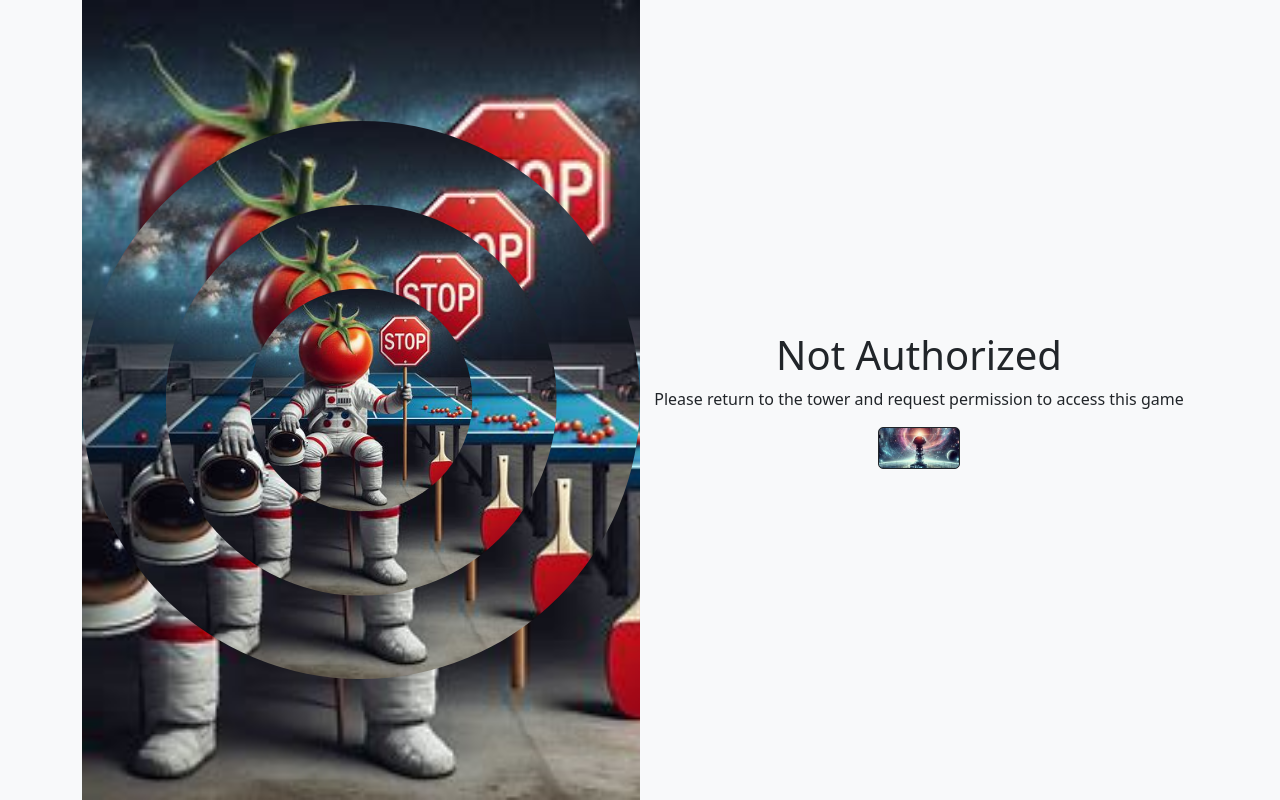
After one commit to tomatte/ft_transcendence, a Django app: page /api/notAuthorized/ in a window 1280 px wide. The commit adds this page. Run offline with Django 5.2, Linux system fonts and the light colour scheme; parts of the project's set-up code (start-up, migrations or seed data) failed here and were passed over.

Commit message:
feat: add midlleware to verify users autenticate

```diff
--- /dev/null
+++ b/backend/backend/CustomMiddleware.py
@@ -0,0 +1,14 @@
+from django.shortcuts import redirect
+
+class CustomMiddleware:
+	def __init__(self, get_response):
+		self.get_response = get_response
+		self.urls_free = ['/api/autenticate', '/api/login/', '/api/notAuthorized/']
+
+	def __call__(self, request):
+		print(request.path)
+		if request.path in self.urls_free:
+			return self.get_response(request)
+		if not request.user.is_authenticated:
+			return redirect('/api/notAuthorized/')
+		return self.get_response(request)
--- /dev/null
+++ b/backend/backend/templates/not_authorized.html
@@ -0,0 +1,78 @@
+<!doctype html>
+{% load static %}
+<html>
+<head>
+	<title>Not Authorized</title>
+	<link href="https://cdn.jsdelivr.net/npm/bootstrap@5.0.2/dist/css/bootstrap.min.css" rel="stylesheet" integrity="sha384-EVSTQN3/azprG1Anm3QDgpJLIm9Nao0Yz1ztcQTwFspd3yD65VohhpuuCOmLASjC" crossorigin="anonymous">
+
+	<style>
+		body {
+			background-color: #f8f9fa;
+			height: 100vh;
+			width: 100vw;
+		}
+		* {
+			margin: 0;
+			padding: 0;
+		}
+		.tomate-photo {
+			background-image: url("{% static 'dancorno.jpg' %}");
+			background-size: cover;
+			background-position: center;
+		}
+		.img1 {
+			width: 100%;
+			height: auto;
+			border-radius: 50%;
+		}
+		.img2 {
+			width: 70%;
+			height: auto;
+			border-radius: 50%;
+			position: absolute;
+			top: 50%;
+			left: 50%;
+			transform: translate(-50%, -50%);
+		}
+		.img3 {
+			width: 40%;
+			height: auto;
+			border-radius: 50%;
+			position: absolute;
+			top: 50%;
+			left: 50%;
+			transform: translate(-50%, -50%);
+		}
+		.button-login {
+			background-image: url("{% static 'tower.jpg' %}");
+			background-size: cover;
+			background-position: center;
+			background-color: #f8f9fa;
+			color: #212529;
+			border: 1px solid #212529;
+			padding: 20px 40px;
+			border-radius: 5px;
+			text-decoration: none;
+		}
+	</style>
+</head>
+
+<body class='container overflow-hidden mh-100'>
+	<div class='row g-0 h-100 w-100'>
+		<div class="col-6 position-relative d-flex justify-content-center align-items-center tomate-photo h-100">
+			<img class="img1" src="{% static 'dancorno.jpg' %}" alt="Not Authorized" />
+			<img class="img2" src="{% static 'dancorno.jpg' %}" alt="Not Authorized" />
+			<img class="img3" src="{% static 'dancorno.jpg' %}" alt="Not Authorized" />
+		</div>
+		<div class="col-6 d-flex flex-column justify-content-center align-items-center h-100">
+			<h1>Not Authorized</h1>
+			<p>Please return to the tower and request permission to access this game</p>
+			<a class="button-login"  href="/api/login/"></a>
+		</div>
+	</div>
+</body>
+<script>
+	<script src="https://cdn.jsdelivr.net/npm/bootstrap@5.0.2/dist/js/bootstrap.bundle.min.js" integrity="sha384-MrcW6ZMFYlzcLA8Nl+NtUVF0sA7MsXsP1UyJoMp4YLEuNSfAP+JcXn/tWtIaxVXM" crossorigin="anonymous"></script>
+
+</script>
+</html>
--- a/backend/backend/urls.py
+++ b/backend/backend/urls.py
@@ -1,9 +1,13 @@
 from django.contrib import admin
-from django.urls import path
+from django.urls import path, include
 from . import views
+from django.conf.urls.static import static
+from django.conf import settings
 
 urlpatterns = [
-    path('admin/', admin.site.urls),
-    path('api/login/', views.login, name='login'),
+	# path('admin/', admin.site.urls),
+	path('api/login/', views.login, name='login'),
 	path('api/autenticate', views.autenticate, name='autenticate'),
+	path('api/notAuthorized/', views.not_authorized, name='not_authorized'),
+	# path('api/users/', include('users.urls')),
 ]
--- a/backend/backend/views.py
+++ b/backend/backend/views.py
@@ -51,5 +51,10 @@ def autenticate(request):
 	except Exception as e:
 		return JsonResponse({'message': str(e)})
 
+
+def not_authorized(request):
+	return render(request, 'not_authorized.html')
+
+
 def login(request):
 	return render(request, 'login.html')
```
Also changed, not shown: backend/backend/settings.py (+11 -1 lines), backend/backend/templates/login.html (+1 -6 lines), backend/media/static/dancorno.jpg (added), backend/media/static/tower.jpg (added).
